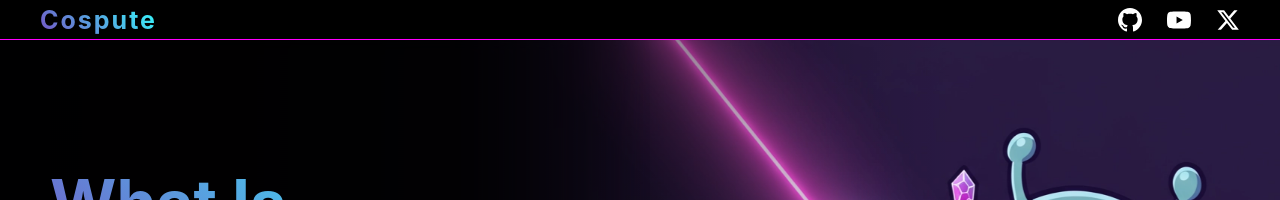
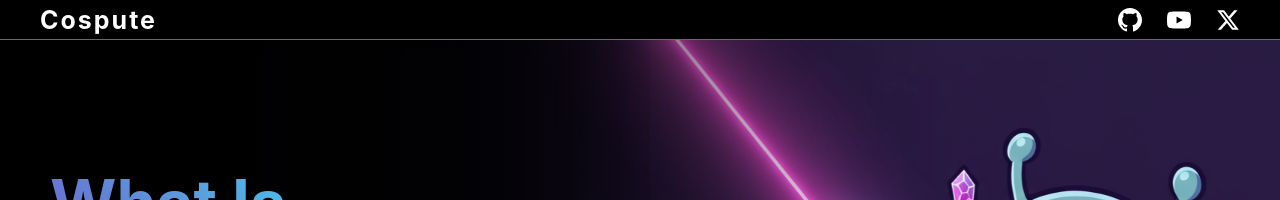
Before and after one commit to cospute/cospute.github.io, a Jekyll site: the page built from index.html, in a window 1280 px wide. Shown: the top 200 px of the page. Built offline with Jekyll 4.4.1, drawn with Linux system fonts in a browser that asks for light colours.

Commit message:
Update style.css

```diff
--- a/assets/css/style.css
+++ b/assets/css/style.css
@@ -35,7 +35,7 @@ header {
     font-size: 25px;
     font-weight: 700;
     -webkit-text-fill-color: transparent;
-    background: linear-gradient(45deg,#7652c5,#3ff);
+    background: #fff;
     -webkit-background-clip: text;
     letter-spacing: 2px;
     position: relative;
```
